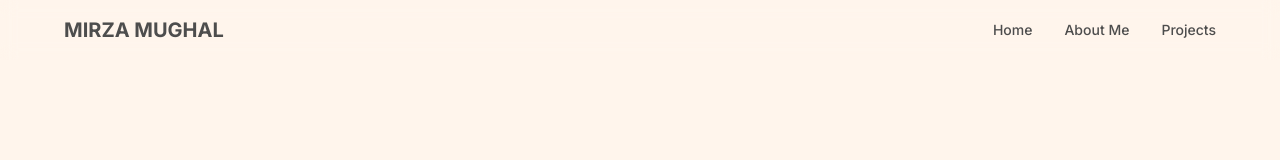
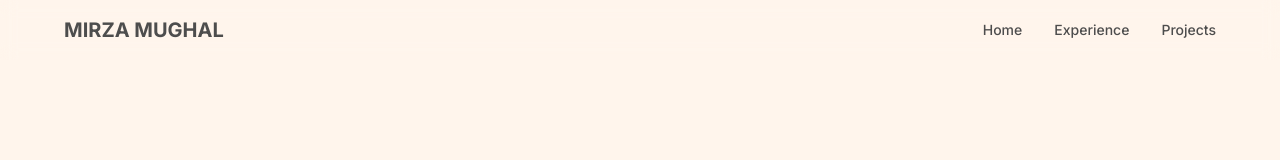
Before and after one commit to IzaanQaiser/khuziama-website, a Next.js app: page / in a window 1280 px wide. Shown: the top 160 px of the page. Built offline with nearby package versions, Linux system fonts and the light colour scheme.

Commit message:
some stuff

```diff
--- a/src/app/page.tsx
+++ b/src/app/page.tsx
@@ -35,14 +35,20 @@ export default function Home() {
         <div className="max-w-6xl mx-auto flex items-center gap-12">
           {/* Profile Image */}
           <div className="flex-shrink-0 h-full">
+            <a
+              href="https://www.linkedin.com/in/mirza-mughal/"
+              target="_blank"
+              rel="noopener noreferrer"
+            >
               <Image
                 src="/logos/mirza.jpg"
                 alt="Mirza Mughal"
                 width={300}
                 height={400}
-              className="rounded-lg shadow-lg object-cover h-full w-auto"
+                className="rounded-lg shadow-lg object-cover h-full w-auto hover:scale-105 transition-transform duration-200"
                 unoptimized
               />
+            </a>
           </div>
 
           {/* Text Content */}
@@ -71,7 +77,7 @@ export default function Home() {
 
       {/* Work Experience Section */}
       <div className="max-w-6xl mx-auto px-6 py-12">
-        <section className="mb-16">
+        <section id="experience" className="mb-16">
           <h2 className="text-4xl font-bold text-dark-green mb-8 text-center">Work Experience</h2>
 
           <div className="flex justify-center">
--- a/src/components/Header.tsx
+++ b/src/components/Header.tsx
@@ -8,7 +8,7 @@ export default function Header() {
 
   const navItems = [
     { name: 'Home', href: '/' },
-    { name: 'About Me', href: '/about' },
+    { name: 'Experience', href: '#experience' },
     { name: 'Projects', href: '/projects' },
   ]
 
@@ -16,9 +16,14 @@ export default function Header() {
     <header className="w-full px-6 py-4 fixed top-0 left-0 right-0 z-50 bg-cappuccino/95 backdrop-blur-sm">
       <div className="max-w-6xl mx-auto flex justify-between items-center">
         {/* Logo */}
-        <Link href="/" className="text-dark-green font-bold text-xl">
+        <a
+          href="https://www.linkedin.com/in/mirza-mughal/"
+          target="_blank"
+          rel="noopener noreferrer"
+          className="text-dark-green font-bold text-xl hover:scale-105 transition-transform duration-200"
+        >
           MIRZA MUGHAL
-        </Link>
+        </a>
 
         {/* Navigation */}
         <nav className="flex space-x-8">
```
Lines whose indentation alone changed are shown as unchanged.
